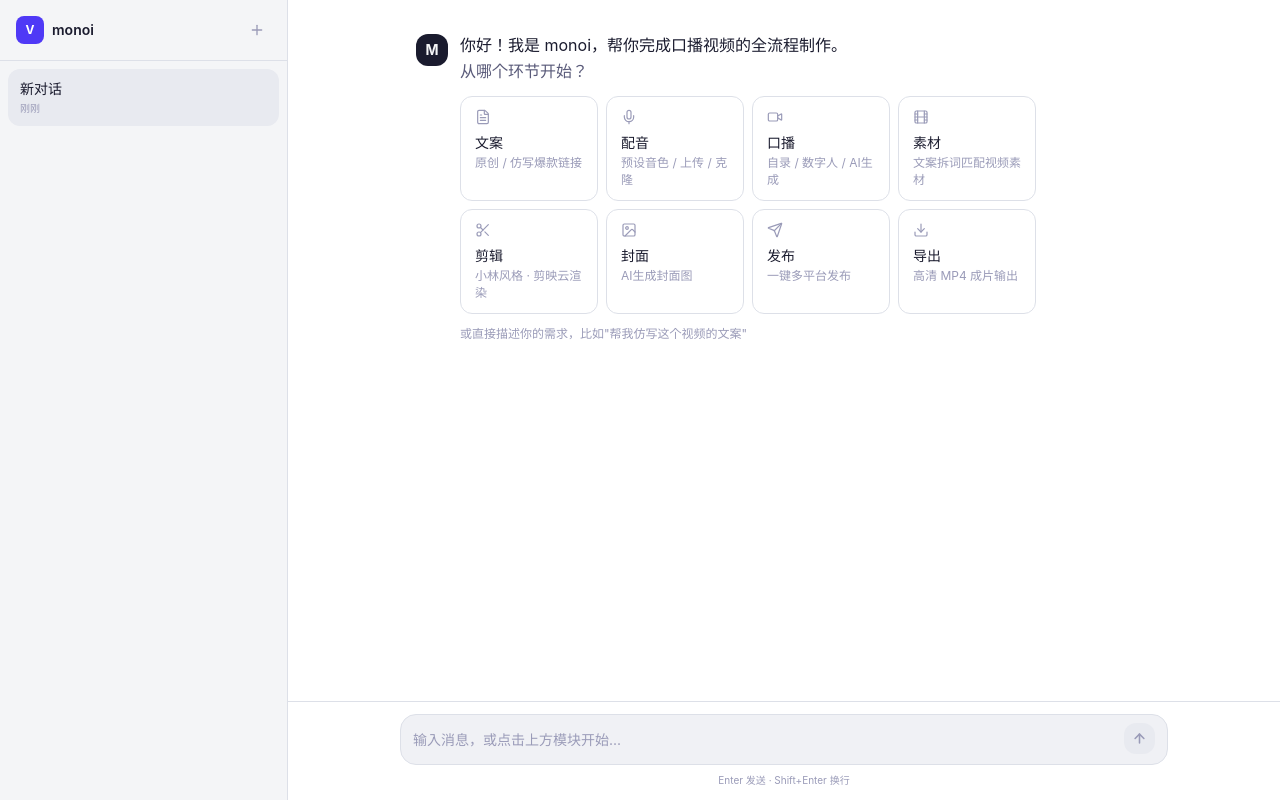
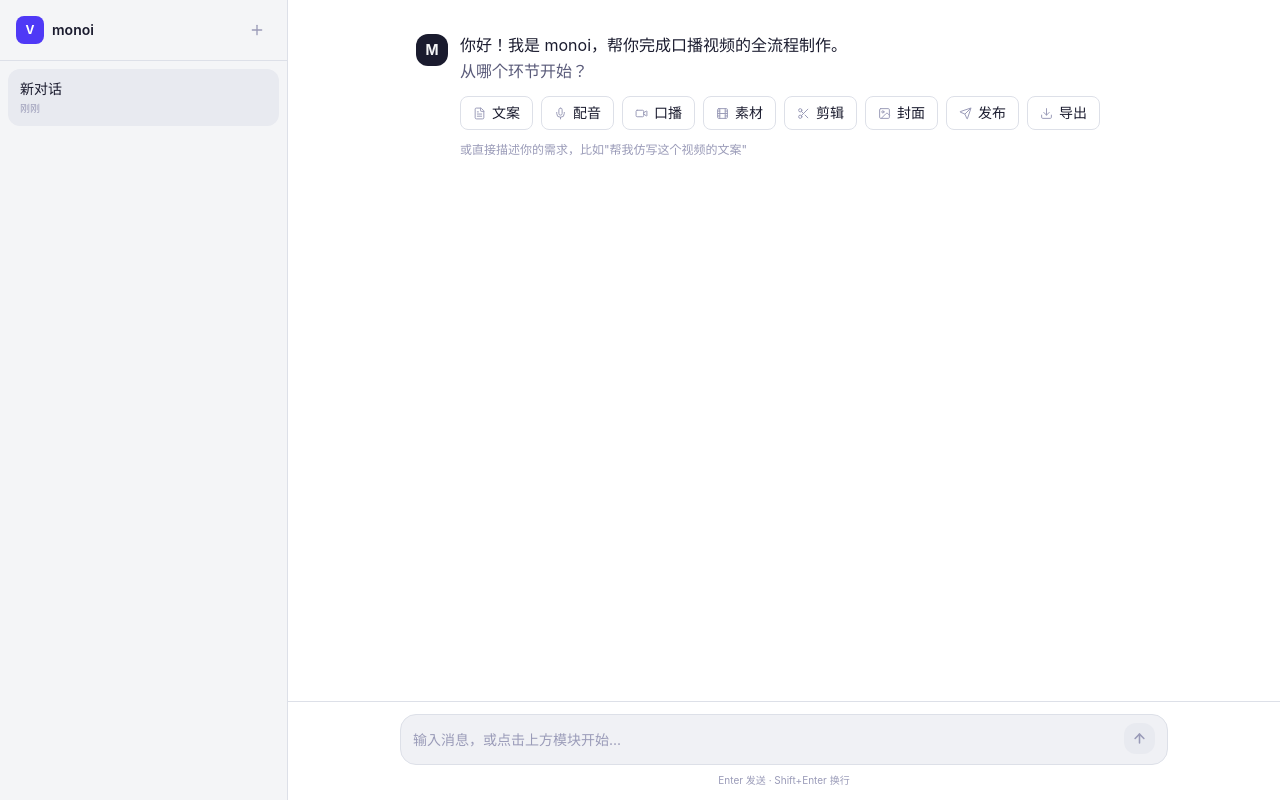
Before and after one commit to jiangzizhao/monoi.cn, a React (Vite) app: page /app in a window 1280 px wide. Built offline with nearby package versions, Linux system fonts and the light colour scheme; sample sign-in values are in the browser's storage.

Commit message:
compact module buttons: icon+label only

```diff
--- a/src/components/chat/WelcomeMessage.tsx
+++ b/src/components/chat/WelcomeMessage.tsx
@@ -22,18 +22,15 @@
             你好！我是 monoi，帮你完成口播视频的全流程制作。<br/>
             <span className="text-[var(--text-2)]">从哪个环节开始？</span>
           </p>
-          <div className="grid grid-cols-4 gap-2 w-full max-w-xl">
-            {MODULES.map(({ id, label, Icon, description }) => (
+          <div className="flex flex-wrap gap-2">
+            {MODULES.map(({ id, label, Icon }) => (
               <button
                 key={id}
                 onClick={() => onModuleClick(label)}
-                className="flex flex-col gap-2 px-3.5 py-3 rounded-xl bg-[var(--bg-card)] border border-[var(--border)] hover:border-[var(--text-3)] hover:bg-[var(--bg-hover)] transition-all duration-150 cursor-pointer text-left group"
+                className="flex items-center gap-1.5 px-3 py-1.5 rounded-lg bg-[var(--bg-card)] border border-[var(--border)] hover:border-[var(--text-3)] hover:bg-[var(--bg-hover)] transition-all duration-150 cursor-pointer group"
               >
-                <Icon size={16} className="text-[var(--text-3)] group-hover:text-[var(--text)] transition-colors" strokeWidth={1.8}/>
-                <div>
-                  <div className="text-sm font-medium text-[var(--text)]">{label}</div>
-                  <div className="text-xs text-[var(--text-3)] mt-0.5 leading-snug">{description}</div>
-                </div>
+                <Icon size={13} className="text-[var(--text-3)] group-hover:text-[var(--text)] transition-colors flex-shrink-0" strokeWidth={1.8}/>
+                <span className="text-sm text-[var(--text)]">{label}</span>
               </button>
             ))}
           </div>
```
